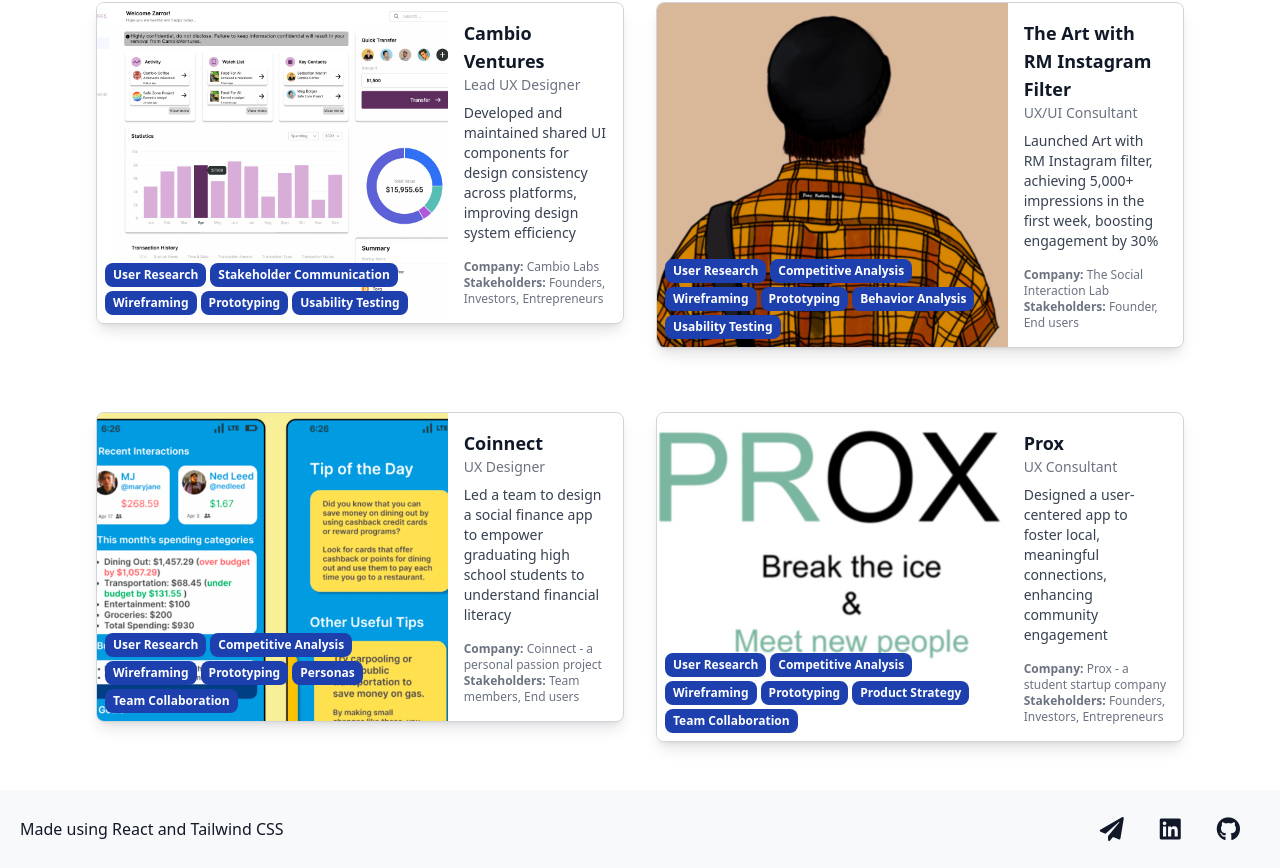
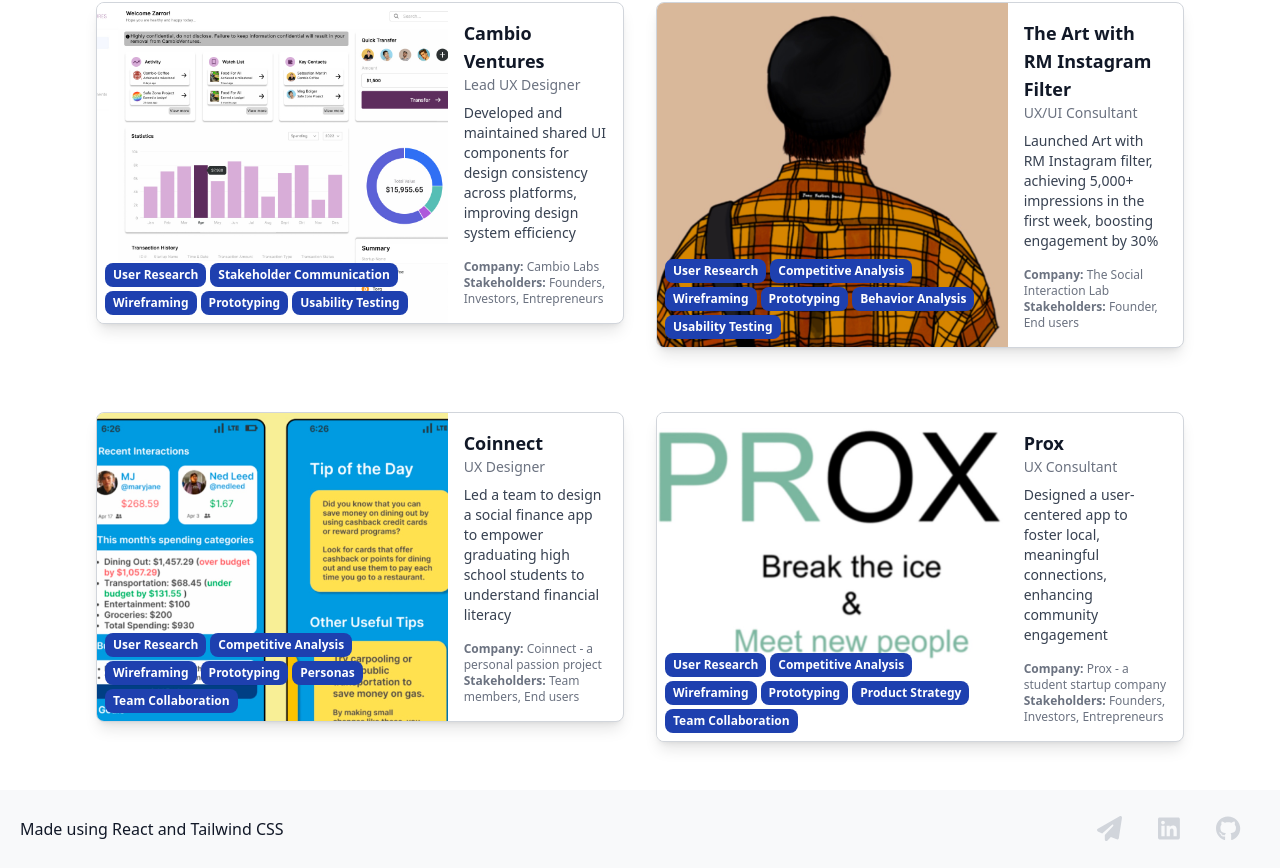
Before and after one commit to michael-deleon/react-portfolio, a Next.js app: page / in a window 1280 px wide. Shown: the part 282-1150 px from the top of the page. Built offline with nearby package versions, Linux system fonts and the light colour scheme.

Commit message:
Fixed footer icons issue

```diff
--- a/package.json
+++ b/package.json
@@ -10,6 +10,10 @@
   },
   "dependencies": {
     "@fortawesome/fontawesome-free": "^6.7.2",
+    "@fortawesome/fontawesome-svg-core": "^6.7.2",
+    "@fortawesome/free-brands-svg-icons": "^6.7.2",
+    "@fortawesome/free-solid-svg-icons": "^6.7.2",
+    "@fortawesome/react-fontawesome": "^0.2.2",
     "@vercel/analytics": "^1.5.0",
     "lucide-react": "^0.474.0",
     "next": "15.1.6",
--- a/src/app/components/Footer.tsx
+++ b/src/app/components/Footer.tsx
@@ -1,6 +1,10 @@
+import { FontAwesomeIcon } from "@fortawesome/react-fontawesome";
+import { faPaperPlane } from "@fortawesome/free-solid-svg-icons";
+import { faLinkedin, faGithub } from "@fortawesome/free-brands-svg-icons";
+
 export default function Footer() {
   return (
-    <footer className="footer bg-white dark:bg-gray-900 text-gray-900 dark:text-white p-4">
+    <footer className="footer bg-white dark:bg-gray-900 text-gray-900 dark:text-white p-4 flex justify-between items-center">
       <div className="footer-left">
         <p>Made using React and Tailwind CSS</p>
       </div>
@@ -8,13 +12,18 @@
       <div className="footer-right">
         <div className="social-icons flex gap-4">
           <a href="mailto:deleonjmike@gmail.com">
-            <i className="fas fa-paper-plane text-gray-900 dark:text-white text-2xl hover:text-blue-500 dark:hover:text-blue-500 transition duration-300"></i>
+
+            <FontAwesomeIcon icon={faPaperPlane} className="text-gray-300 hover:text-blue-500" />
+
           </a>
-          <a href="https://www.linkedin.com/in/michael-joel-de-leon-9bb460181/">
-            <i className="fab fa-linkedin text-gray-900 dark:text-white text-2xl hover:text-blue-500 dark:hover:text-blue-500 transition duration-300"></i>
+          <a href="https://www.linkedin.com/in/michael-joel-de-leon">
+
+            <FontAwesomeIcon icon={faLinkedin} className="text-gray-300 hover:text-blue-500" />
           </a>
           <a href="https://github.com/michael-deleon">
-            <i className="fab fa-github text-gray-900 dark:text-white text-2xl hover:text-blue-500 dark:hover:text-blue-500 transition duration-300"></i>
+
+            <FontAwesomeIcon icon={faGithub} className="text-gray-300 hover:text-blue-500" />
+
           </a>
         </div>
       </div>
--- a/src/app/layout.tsx
+++ b/src/app/layout.tsx
@@ -1,3 +1,6 @@
+import { config } from "@fortawesome/fontawesome-svg-core";
+import "@fortawesome/fontawesome-svg-core/styles.css"; // Import FontAwesome styles
+config.autoAddCss = true;
 import { Geist, Geist_Mono } from "next/font/google";
 import "./globals.css";
 
--- a/tailwind.config.ts
+++ b/tailwind.config.ts
@@ -6,6 +6,12 @@
     "./src/pages/**/*.{js,ts,jsx,tsx,mdx}",
     "./src/components/**/*.{js,ts,jsx,tsx,mdx}",
     "./src/app/**/*.{js,ts,jsx,tsx,mdx}",
+  ],
+  safelist: [
+    "text-gray-900",
+    "dark:text-white",
+    "text-2xl",
+    "hover:text-blue-500",
   ],
   theme: {
     extend: {
```
Also changed, not shown: 1 other file (tests, documents, lock files or other folders).
